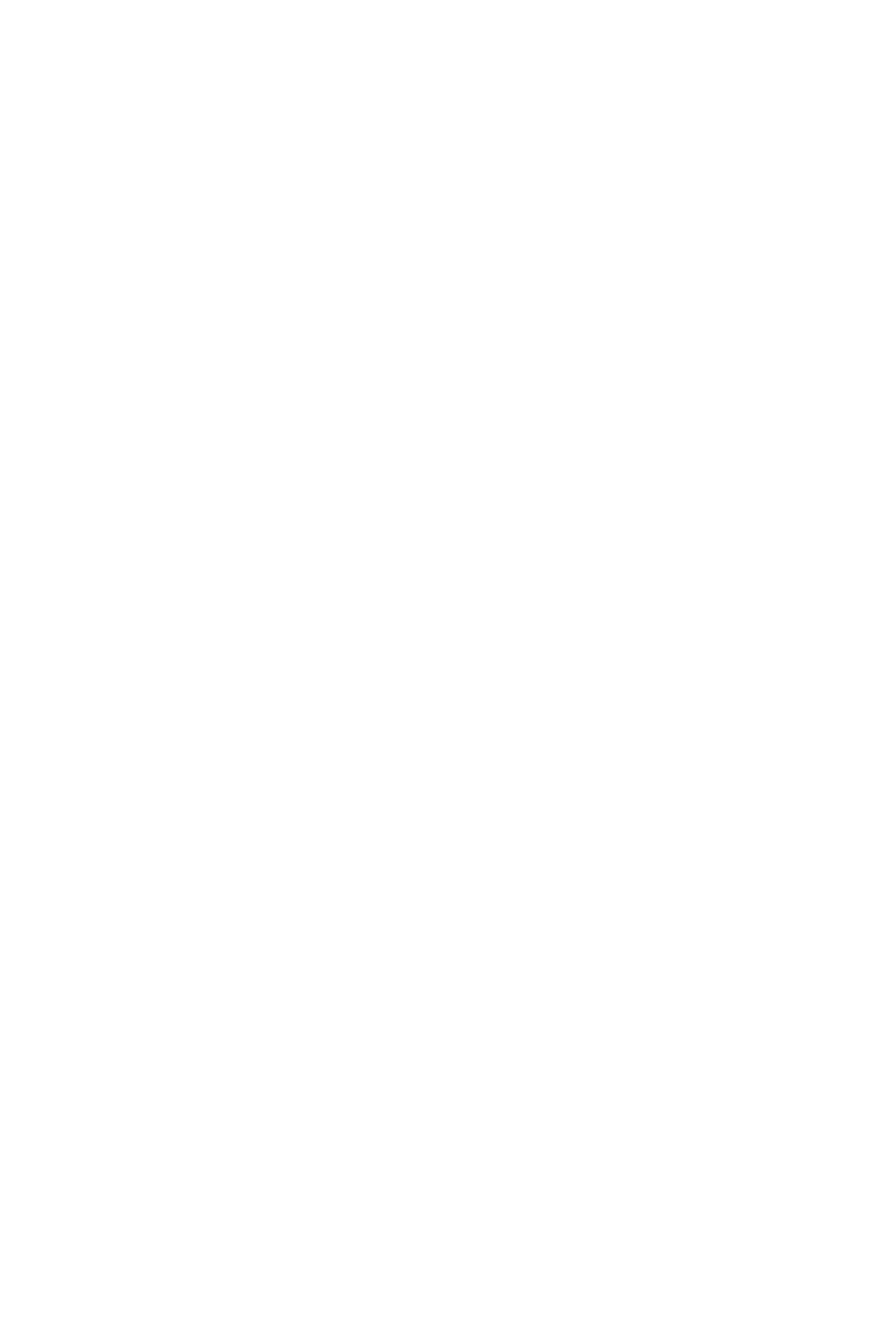
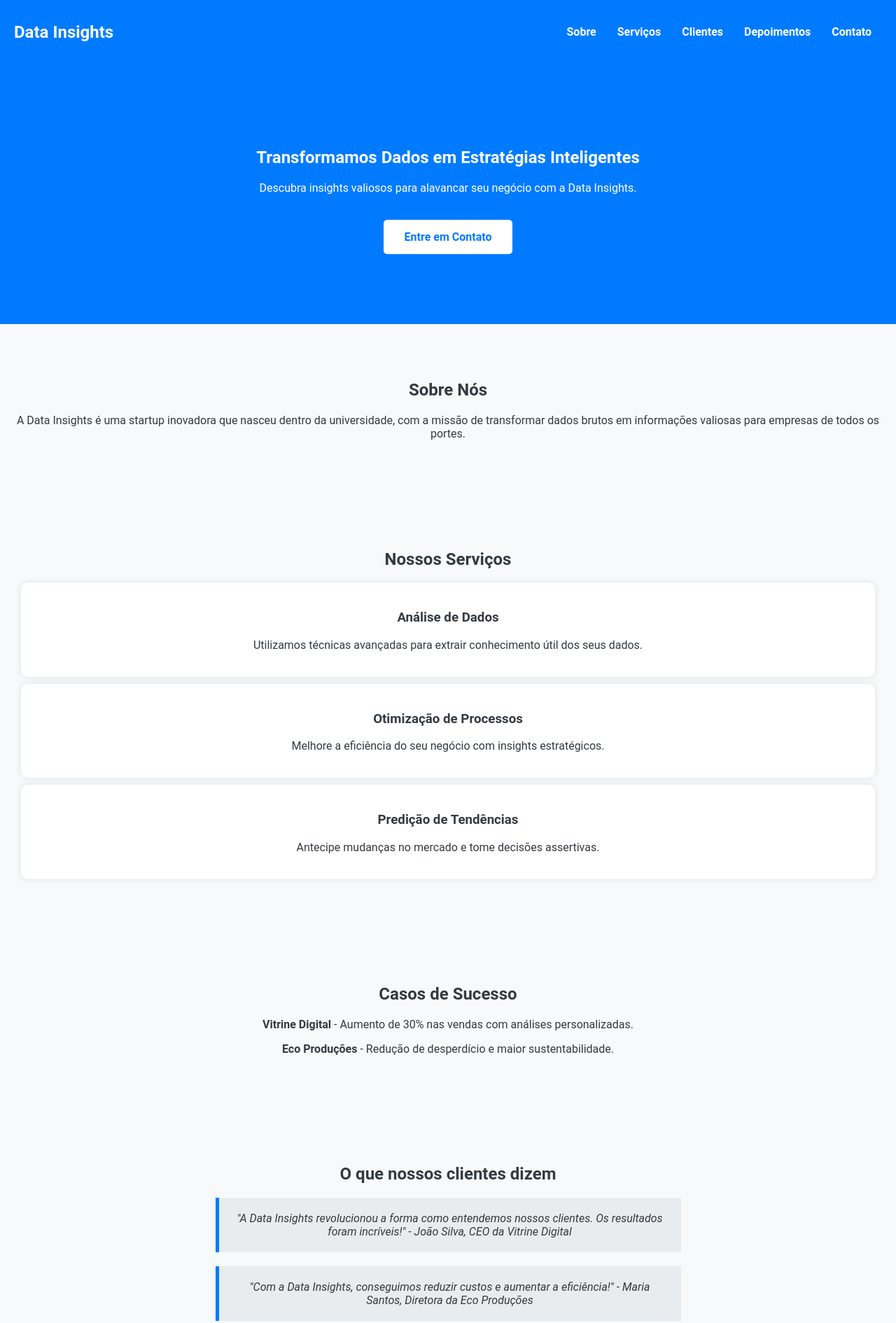
Before and after one commit to Projetofacul/atividade-28-03, a plain HTML site: page index.html in a window 1280 px wide. Shown: the top 1890 px of the page at 70% size. Before the commit the page ends 800 px from the top, so only its background shows below. Drawn offline with Linux system fonts and the light colour scheme.

Commit message:
site Data Insights

```diff
--- a/index.html
+++ b/index.html
@@ -1,11 +1,81 @@
 <!DOCTYPE html>
-<html lang="en">
+<html lang="pt-br">
 <head>
-  <meta charset="UTF-8">
-  <meta name="viewport" content="width=device-width, initial-scale=1.0">
-  <title>Document</title>
+    <meta charset="UTF-8">
+    <meta name="viewport" content="width=device-width, initial-scale=1.0">
+    <title>Data Insights - Transformando Dados em Decisões</title>
+    <link rel="stylesheet" href="styles.css">
 </head>
 <body>
+    <header>
+        <div class="logo">Data Insights</div>
+        <nav>
+            <ul>
+                <li><a href="#sobre">Sobre</a></li>
+                <li><a href="#servicos">Serviços</a></li>
+                <li><a href="#clientes">Clientes</a></li>
+                <li><a href="#depoimentos">Depoimentos</a></li>
+                <li><a href="#contato">Contato</a></li>
+            </ul>
+        </nav>
+    </header>
 
+    <section id="hero">
+        <h1>Transformamos Dados em Estratégias Inteligentes</h1>
+        <p>Descubra insights valiosos para alavancar seu negócio com a Data Insights.</p>
+        <a href="#contato" class="cta-button">Entre em Contato</a>
+    </section>
+
+    <section id="sobre">
+        <h2>Sobre Nós</h2>
+        <p>A Data Insights é uma startup inovadora que nasceu dentro da universidade, com a missão de transformar dados brutos em informações valiosas para empresas de todos os portes.</p>
+    </section>
+
+    <section id="servicos">
+        <h2>Nossos Serviços</h2>
+        <div class="service">
+            <h3>Análise de Dados</h3>
+            <p>Utilizamos técnicas avançadas para extrair conhecimento útil dos seus dados.</p>
+        </div>
+        <div class="service">
+            <h3>Otimização de Processos</h3>
+            <p>Melhore a eficiência do seu negócio com insights estratégicos.</p>
+        </div>
+        <div class="service">
+            <h3>Predição de Tendências</h3>
+            <p>Antecipe mudanças no mercado e tome decisões assertivas.</p>
+        </div>
+    </section>
+
+    <section id="clientes">
+        <h2>Casos de Sucesso</h2>
+        <p><strong>Vitrine Digital</strong> - Aumento de 30% nas vendas com análises personalizadas.</p>
+        <p><strong>Eco Produções</strong> - Redução de desperdício e maior sustentabilidade.</p>
+    </section>
+
+    <section id="depoimentos">
+        <h2>O que nossos clientes dizem</h2>
+        <blockquote>
+            "A Data Insights revolucionou a forma como entendemos nossos clientes. Os resultados foram incríveis!" - João Silva, CEO da Vitrine Digital
+        </blockquote>
+        <blockquote>
+            "Com a Data Insights, conseguimos reduzir custos e aumentar a eficiência!" - Maria Santos, Diretora da Eco Produções
+        </blockquote>
+    </section>
+
+    <section id="contato">
+        <h2>Entre em Contato</h2>
+        <p>Fale com nossos especialistas e descubra como podemos ajudar sua empresa.</p>
+        <form>
+            <input type="text" placeholder="Nome" required>
+            <input type="email" placeholder="E-mail" required>
+            <textarea placeholder="Sua mensagem" required></textarea>
+            <button type="submit">Enviar</button>
+        </form>
+    </section>
+
+    <footer>
+        <p>&copy; 2025 Data Insights - Todos os direitos reservados.</p>
+    </footer>
 </body>
 </html>
--- a/styles.css
+++ b/styles.css
@@ -0,0 +1,108 @@
+body {
+  font-family: 'Roboto', sans-serif;
+  margin: 0;
+  padding: 0;
+  background-color: #f8f9fa;
+  color: #343a40;
+}
+
+header {
+  background-color: #007BFF;
+  color: white;
+  padding: 20px;
+  display: flex;
+  justify-content: space-between;
+  align-items: center;
+}
+
+.logo {
+  font-size: 24px;
+  font-weight: bold;
+}
+
+nav ul {
+  list-style: none;
+  padding: 0;
+  display: flex;
+}
+
+nav ul li {
+  margin: 0 15px;
+}
+
+nav ul li a {
+  color: white;
+  text-decoration: none;
+  font-weight: bold;
+}
+
+#hero {
+  text-align: center;
+  padding: 100px 20px;
+  background: #007BFF;
+  color: white;
+}
+
+.cta-button {
+  display: inline-block;
+  margin-top: 20px;
+  padding: 15px 30px;
+  background: white;
+  color: #007BFF;
+  text-decoration: none;
+  font-weight: bold;
+  border-radius: 5px;
+}
+
+section {
+  padding: 60px 20px;
+  text-align: center;
+}
+
+.service {
+  background: white;
+  padding: 20px;
+  margin: 10px;
+  border-radius: 10px;
+  box-shadow: 0 0 10px rgba(0, 0, 0, 0.1);
+}
+
+blockquote {
+  font-style: italic;
+  background: #e9ecef;
+  padding: 20px;
+  border-left: 5px solid #007BFF;
+  margin: 20px auto;
+  width: 50%;
+}
+
+form {
+  display: flex;
+  flex-direction: column;
+  max-width: 500px;
+  margin: auto;
+}
+
+input, textarea {
+  padding: 10px;
+  margin: 10px 0;
+  border: 1px solid #ccc;
+  border-radius: 5px;
+}
+
+button {
+  padding: 15px;
+  background: #007BFF;
+  color: white;
+  border: none;
+  border-radius: 5px;
+  font-weight: bold;
+  cursor: pointer;
+}
+
+footer {
+  background: #343a40;
+  color: white;
+  text-align: center;
+  padding: 20px;
+}
```
